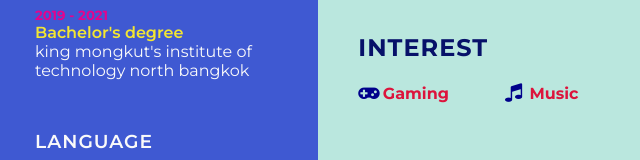
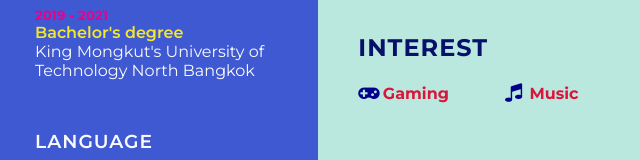
Before and after one commit to PirunSongkor/PirunSongkor.github.io, a plain HTML site: page index.html in a window 1280 px wide. Shown: the part 940-1100 px from the top of the page, 155-795 px from the left. Drawn offline with Linux system fonts and the light colour scheme.

Commit message:
commit second1

```diff
--- a/index.html
+++ b/index.html
@@ -58,7 +58,7 @@
                     <li>
                         <h5>2019 - 2021</h5>
                         <h4>Bachelor's degree</h4>
-                        <h4>king mongkut's institute of technology north bangkok</h4>
+                        <h4>King Mongkut's University of Technology North Bangkok</h4>
                     </li>
                 </ul>
             </div>
```
